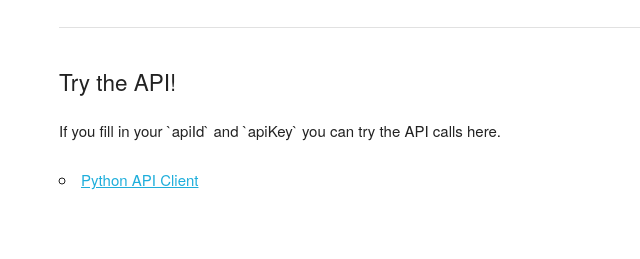
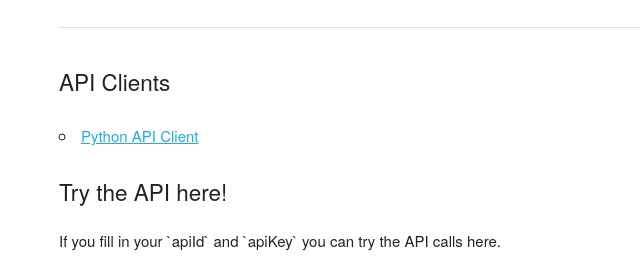
Before and after one commit to TinkerTravel/developer.tinker.travel, a plain HTML site: page index.html in a window 1280 px wide. Shown: the part 872-1131 px from the top of the page, without its empty margins (101-741 px from the left). Before the commit the page ends 1097 px from the top, so only its background shows below. Drawn offline with Linux system fonts and the light colour scheme; no server answers.

Commit message:
better formatting

```diff
--- a/index.html
+++ b/index.html
@@ -73,17 +73,19 @@
         </p>
       </div>
       <hr/>
-      <h2>Try the API!</h2>
+      <h2>API Clients</h2>
+      <p>
+      <ul>
+        <li><a href="https://github.com/TinkerTravel/partner-api-client-python">Python API Client</a></li>
+      </ul>
+      </p>
+
+      <h2>Try the API here!</h2>
       <p>
         If you fill in your `apiId` and `apiKey` you can try the API calls here.
       </p>
       <div class="swagger-ui-wrap" id="swagger-ui-container">
       </div>
-      <p>
-      <ul>
-        <li><a href="https://github.com/TinkerTravel/partner-api-client-python">Python API Client</a></li>
-      </ul>
-      </p>
     </div>
   </div>
 
```
